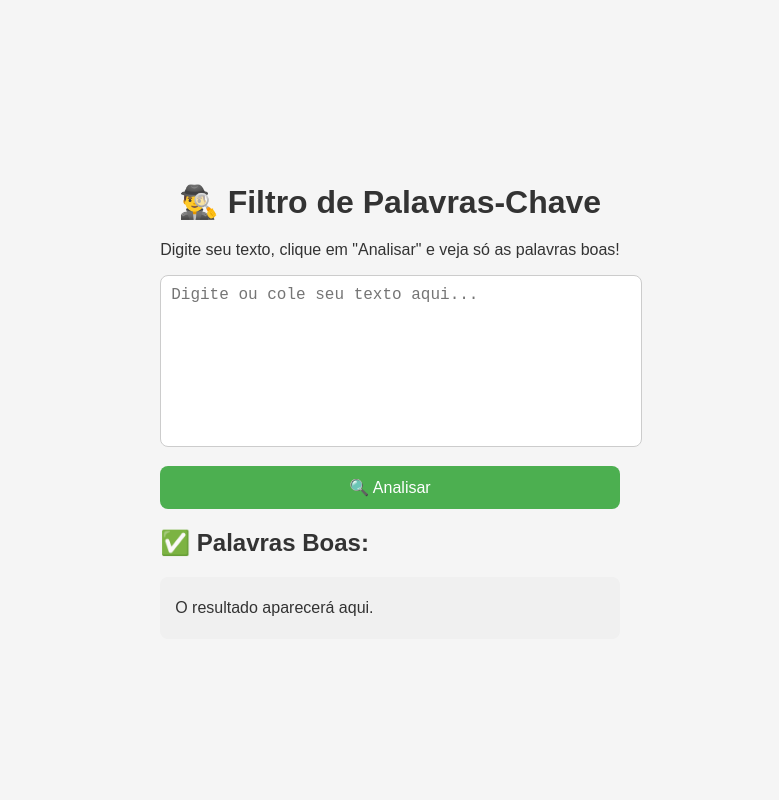
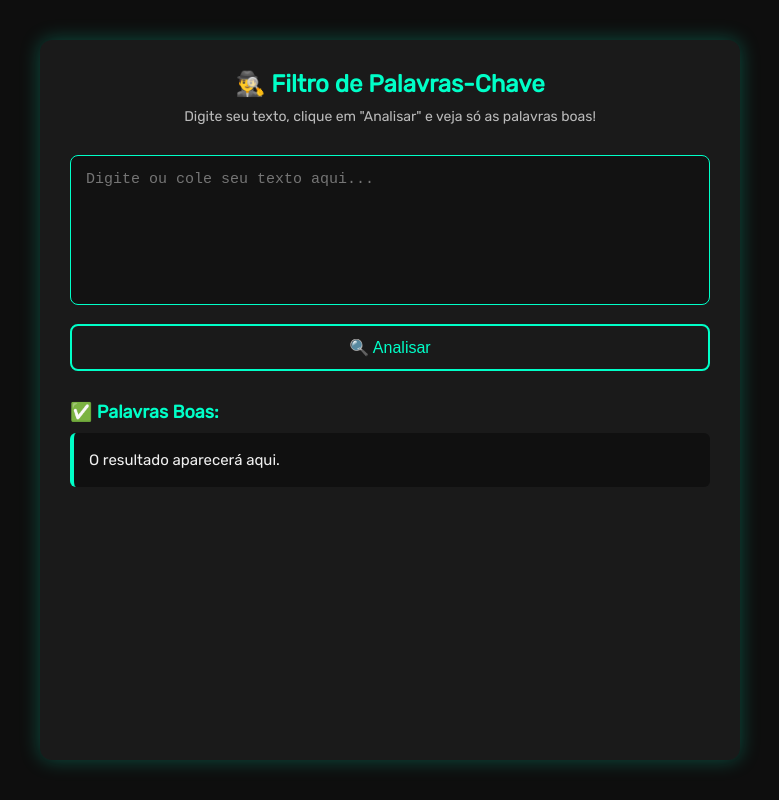
Before and after one commit to Rafinhax0914/Strings, a plain HTML site: page index.html in a window 1280 px wide. Shown: the whole page, without its empty margins (250-1029 px from the left). Drawn offline with Linux system fonts and the light colour scheme.

Commit message:
Update style.css

```diff
--- a/style.css
+++ b/style.css
@@ -1,77 +1,109 @@
+@import url('https://fonts.googleapis.com/css2?family=Rubik&display=swap');
+
+* {
+  box-sizing: border-box;
+  padding: 0;
+  margin: 0;
+}
+
 body {
-  margin: 0;
-  padding: 0;
-  font-family: Arial, sans-serif;
-  background-color: #f5f5f5;
-  color: #333;
+  font-family: 'Rubik', sans-serif;
+  background-color: #0e0e0e;
+  color: #f0f0f0;
+  min-height: 100vh;
   display: flex;
   justify-content: center;
-  align-items: center;
-  min-height: 100vh;
+  padding: 40px 20px;
 }
 
-.container {
-  background-color: #ffffff;
+.main-container {
+  width: 100%;
+  max-width: 700px;
+  background-color: #1a1a1a;
+  border-radius: 12px;
   padding: 30px;
-  border-radius: 12px;
-  box-shadow: 0 0 10px rgba(0, 0, 0, 0.1);
-  width: 90%;
-  max-width: 600px;
+  box-shadow: 0 0 20px #00ffcc44;
 }
 
-h1 {
+header {
   text-align: center;
-  color: #333;
-  margin-bottom: 20px;
+  margin-bottom: 30px;
 }
 
-textarea {
+header h1 {
+  font-size: 24px;
+  color: #00ffc8;
+  margin-bottom: 10px;
+}
+
+header p {
+  font-size: 14px;
+  color: #bbb;
+}
+
+.entrada textarea {
   width: 100%;
   height: 150px;
-  padding: 10px;
-  font-size: 16px;
   border-radius: 8px;
-  border: 1px solid #ccc;
+  border: 1px solid #00ffc8;
+  background-color: #121212;
+  color: #fff;
+  padding: 15px;
+  font-size: 15px;
+  margin-bottom: 15px;
   resize: none;
-  margin-bottom: 15px;
 }
 
 button {
   width: 100%;
+  background-color: transparent;
+  color: #00ffc8;
+  border: 2px solid #00ffc8;
   padding: 12px;
   font-size: 16px;
-  background-color: #4caf50;
-  color: white;
-  border: none;
   border-radius: 8px;
   cursor: pointer;
-  transition: background 0.3s ease;
+  transition: all 0.3s;
 }
 
 button:hover {
-  background-color: #45a049;
+  background-color: #00ffc8;
+  color: #121212;
+}
+
+.resultado {
+  margin-top: 30px;
+}
+
+.resultado h2 {
+  font-size: 18px;
+  margin-bottom: 10px;
+  color: #00ffc8;
 }
 
 #resultado-palavrachave {
-  margin-top: 20px;
-  font-size: 16px;
-  background-color: #f0f0f0;
+  background-color: #101010;
+  border-left: 4px solid #00ffc8;
   padding: 15px;
-  border-radius: 8px;
-  line-height: 2;
+  border-radius: 6px;
+  font-size: 15px;
+  line-height: 1.6;
 }
 
 .palavra {
-  background-color: #dcedc8;
-  color: #2e7d32;
-  padding: 4px 8px;
-  margin: 3px;
-  border-radius: 5px;
+  background-color: #222;
   display: inline-block;
+  margin: 5px 6px;
+  padding: 5px 10px;
+  border-radius: 6px;
+  color: #00ffc8;
+  border: 1px solid #00ffc8;
   cursor: pointer;
-  transition: 0.2s;
+  transition: transform 0.2s, background 0.2s;
 }
 
 .palavra:hover {
-  background-color: #c5e1a5;
+  transform: scale(1.1);
+  background-color: #00ffc8;
+  color: #0e0e0e;
 }
```
